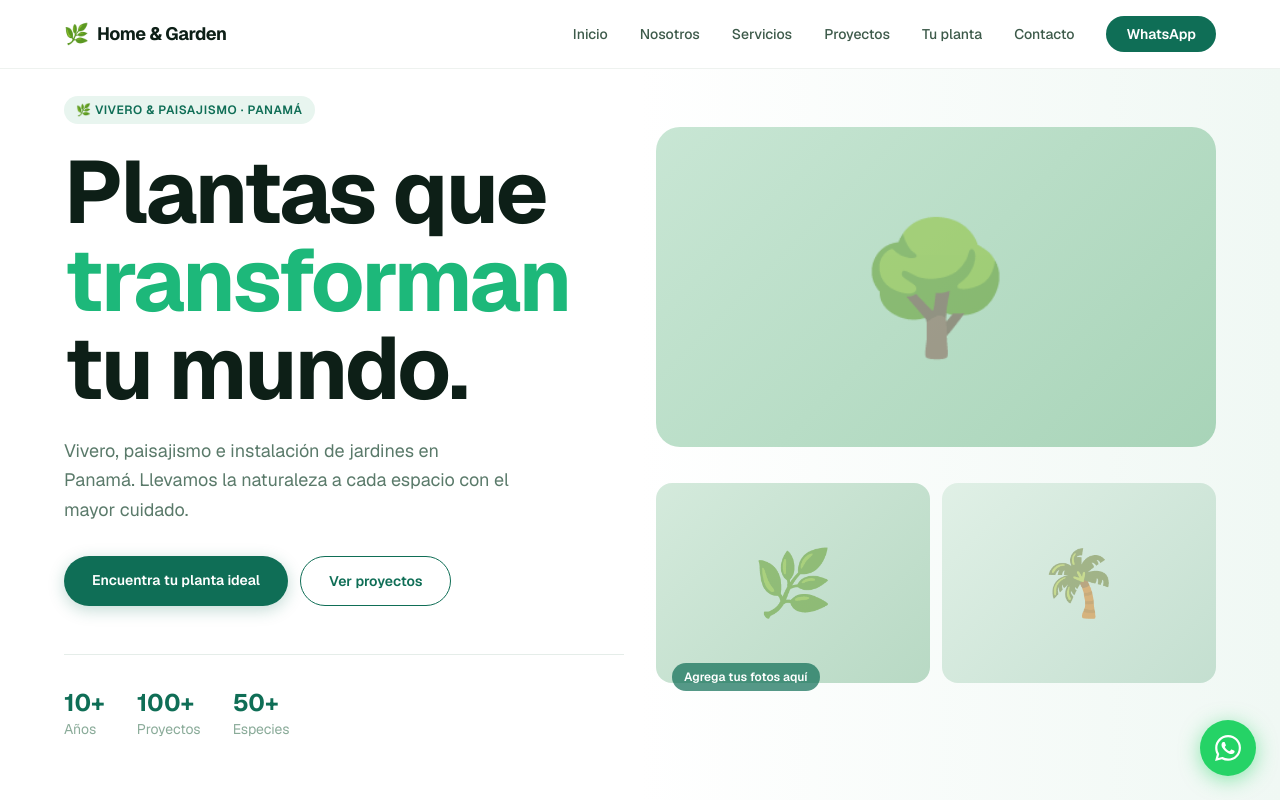
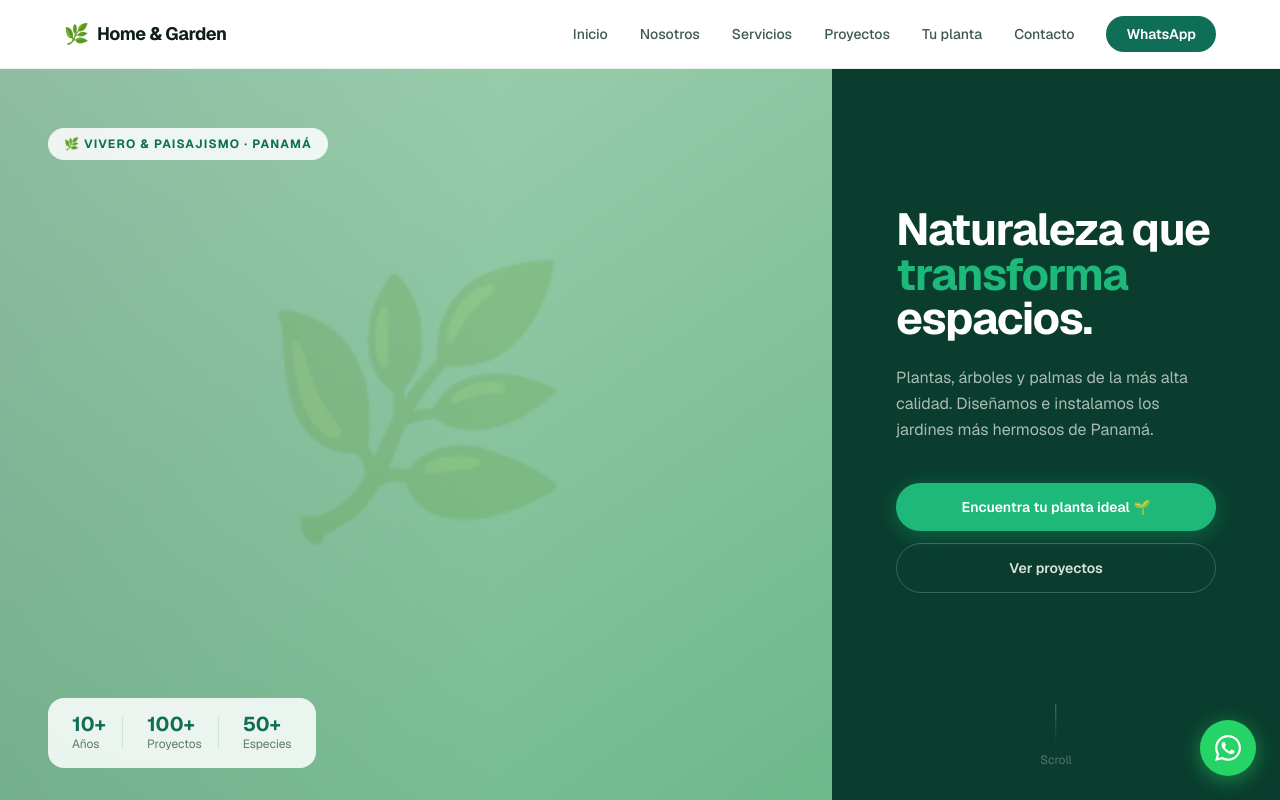
Before and after one commit to DianaMora96/-home-garden-web, a Next.js app: page / in a window 1280 px wide. Shown: the top 800 px of the page. Built offline with nearby package versions, Linux system fonts and the light colour scheme.

Commit message:
feat: hero layout estilo Costa Farms — foto izquierda 65%, panel verde derecha 35%

```diff
--- a/components/Hero.tsx
+++ b/components/Hero.tsx
@@ -2,98 +2,126 @@
 
 export default function Hero() {
   return (
-    <section id="inicio" className="relative min-h-screen flex items-center overflow-hidden bg-white">
-      {/* Left content */}
-      <div className="relative z-10 w-full max-w-7xl mx-auto px-8 md:px-16 grid md:grid-cols-2 gap-8 items-center pt-24 pb-16">
-        <div>
+    <section id="inicio" className="relative min-h-screen flex overflow-hidden" style={{ background: '#f4faf7' }}>
+
+      {/* LEFT — Photo (takes ~65% width) */}
+      <div className="relative w-full md:w-[65%] min-h-screen flex-shrink-0">
+        {/* Placeholder — reemplaza con tu foto real */}
+        <div
+          className="absolute inset-0 flex items-center justify-center"
+          style={{ background: 'linear-gradient(145deg, #a8d4b8, #6eb88a)' }}
+        >
+          <span style={{ fontSize: '16rem', opacity: 0.2 }}>🌿</span>
+        </div>
+
+        {/* Overlay sutil para legibilidad */}
+        <div className="absolute inset-0" style={{ background: 'linear-gradient(to right, rgba(10,61,46,0.15) 0%, transparent 60%)' }} />
+
+        {/* Badge flotante sobre la foto */}
+        <div className="absolute top-32 left-8 md:left-12">
           <div
-            className="inline-flex items-center gap-2 px-3 py-1.5 rounded-full text-xs font-semibold mb-6 tracking-wider uppercase"
-            style={{ background: '#e8f5ef', color: '#0f6e56' }}
+            className="inline-flex items-center gap-2 px-4 py-2 rounded-full text-xs font-bold tracking-widest uppercase"
+            style={{ background: 'rgba(255,255,255,0.85)', color: '#0f6e56', backdropFilter: 'blur(8px)' }}
           >
             🌿 Vivero & Paisajismo · Panamá
           </div>
+        </div>
 
+        {/* Stats flotantes abajo a la izquierda */}
+        <div
+          className="absolute bottom-8 left-8 md:left-12 flex gap-6 px-6 py-4 rounded-2xl"
+          style={{ background: 'rgba(255,255,255,0.85)', backdropFilter: 'blur(12px)' }}
+        >
+          {[
+            { number: '10+', label: 'Años' },
+            { number: '100+', label: 'Proyectos' },
+            { number: '50+', label: 'Especies' },
+          ].map((s, i) => (
+            <div key={s.label} className="flex items-center gap-4">
+              <div>
+                <div className="font-bold text-xl leading-none" style={{ color: '#0f6e56' }}>{s.number}</div>
+                <div className="text-xs mt-0.5" style={{ color: '#5a7a6a' }}>{s.label}</div>
+              </div>
+              {i < 2 && <div className="w-px h-8" style={{ background: '#c8e6d4' }} />}
+            </div>
+          ))}
+        </div>
+      </div>
+
+      {/* RIGHT — Content panel */}
+      <div
+        className="hidden md:flex flex-col justify-center px-12 lg:px-16 w-[35%] flex-shrink-0 relative z-10"
+        style={{ background: '#0a3d2e', minHeight: '100vh' }}
+      >
+        <div>
           <h1
-            className="font-bold leading-none mb-6"
-            style={{ fontSize: 'clamp(3rem, 7vw, 5.5rem)', color: '#0d1f17', letterSpacing: '-0.03em' }}
+            className="font-bold leading-none mb-6 text-white"
+            style={{ fontSize: 'clamp(2.2rem, 3.5vw, 3.2rem)', letterSpacing: '-0.03em' }}
           >
-            Plantas que
+            Naturaleza que
             <br />
-            <span style={{ color: '#1db87a' }}>transforman</span>
+            <span style={{ color: '#1db87a' }}>transforma</span>
             <br />
-            tu mundo.
+            espacios.
           </h1>
 
-          <p className="text-lg leading-relaxed mb-8 max-w-md" style={{ color: '#5a7a6a' }}>
-            Vivero, paisajismo e instalación de jardines en Panamá.
-            Llevamos la naturaleza a cada espacio con el mayor cuidado.
+          <p className="text-base leading-relaxed mb-10" style={{ color: 'rgba(255,255,255,0.65)', maxWidth: 300 }}>
+            Plantas, árboles y palmas de la más alta calidad. Diseñamos e instalamos los jardines más hermosos de Panamá.
           </p>
 
-          <div className="flex flex-wrap gap-3">
+          <div className="flex flex-col gap-3">
             <a
               href="#test"
-              className="px-7 py-3.5 rounded-full font-semibold text-white text-sm transition-all hover:scale-105 hover:shadow-lg"
-              style={{ background: '#0f6e56', boxShadow: '0 4px 16px rgba(15,110,86,0.25)' }}
+              className="px-6 py-3.5 rounded-full font-semibold text-white text-sm transition-all hover:scale-105 text-center"
+              style={{ background: '#1db87a', boxShadow: '0 4px 20px rgba(29,184,122,0.35)' }}
             >
-              Encuentra tu planta ideal
+              Encuentra tu planta ideal 🌱
             </a>
             <a
               href="#proyectos"
-              className="px-7 py-3.5 rounded-full font-semibold text-sm transition-all hover:scale-105 border"
-              style={{ color: '#0f6e56', borderColor: '#0f6e56', background: 'white' }}
+              className="px-6 py-3.5 rounded-full font-semibold text-sm transition-all hover:scale-105 text-center"
+              style={{ border: '1.5px solid rgba(255,255,255,0.2)', color: 'rgba(255,255,255,0.85)' }}
             >
               Ver proyectos
             </a>
           </div>
-
-          {/* Stats */}
-          <div className="flex gap-8 mt-12 pt-8" style={{ borderTop: '1px solid #e5ede9' }}>
-            {[
-              { number: '10+', label: 'Años' },
-              { number: '100+', label: 'Proyectos' },
-              { number: '50+', label: 'Especies' },
-            ].map((s) => (
-              <div key={s.label}>
-                <div className="text-2xl font-bold" style={{ color: '#0f6e56' }}>{s.number}</div>
-                <div className="text-sm" style={{ color: '#8aab99' }}>{s.label}</div>
-              </div>
-            ))}
-          </div>
         </div>
 
-        {/* Right — photo mosaic */}
-        <div className="relative hidden md:grid grid-cols-2 gap-3 h-[580px]">
-          {/* Main photo */}
+        {/* Scroll indicator */}
+        <div className="absolute bottom-8 left-1/2 -translate-x-1/2 flex flex-col items-center gap-2">
+          <div className="w-px h-10 bg-gradient-to-b" style={{ background: 'linear-gradient(to bottom, rgba(255,255,255,0.3), transparent)' }} />
+          <span className="text-xs" style={{ color: 'rgba(255,255,255,0.3)' }}>Scroll</span>
+        </div>
+      </div>
+
+      {/* Mobile: stacked layout */}
+      <div className="md:hidden absolute inset-0 flex flex-col justify-end pb-12 px-6 z-10">
+        <div
+          className="rounded-3xl p-7"
+          style={{ background: 'rgba(10,61,46,0.92)', backdropFilter: 'blur(12px)' }}
+        >
           <div
-            className="col-span-2 rounded-3xl overflow-hidden flex items-center justify-center"
-            style={{ background: 'linear-gradient(135deg, #c8e6d4, #a8d4b8)', height: 320 }}
+            className="inline-flex items-center gap-2 px-3 py-1.5 rounded-full text-xs font-bold tracking-widest uppercase mb-4"
+            style={{ background: 'rgba(29,184,122,0.2)', color: '#1db87a' }}
           >
-            <span style={{ fontSize: '8rem', opacity: 0.5 }}>🌳</span>
-            <div className="absolute bottom-4 left-4 px-3 py-1.5 rounded-full text-xs font-semibold text-white" style={{ background: 'rgba(15,110,86,0.7)' }}>
-              Agrega tus fotos aquí
-            </div>
+            🌿 Vivero & Paisajismo
           </div>
-          {/* Small photos */}
-          <div
-            className="rounded-2xl overflow-hidden flex items-center justify-center"
-            style={{ background: 'linear-gradient(135deg, #d4eadc, #b8d9c4)', height: 200 }}
-          >
-            <span style={{ fontSize: '4rem', opacity: 0.5 }}>🌿</span>
-          </div>
-          <div
-            className="rounded-2xl overflow-hidden flex items-center justify-center"
-            style={{ background: 'linear-gradient(135deg, #e0f0e6, #c4dfd0)', height: 200 }}
-          >
-            <span style={{ fontSize: '4rem', opacity: 0.5 }}>🌴</span>
+          <h1 className="text-3xl font-bold text-white mb-3 leading-tight" style={{ letterSpacing: '-0.02em' }}>
+            Naturaleza que <span style={{ color: '#1db87a' }}>transforma</span> espacios.
+          </h1>
+          <p className="text-sm mb-6" style={{ color: 'rgba(255,255,255,0.65)' }}>
+            Vivero, instalaciones y mantenimiento en Panamá.
+          </p>
+          <div className="flex gap-3">
+            <a href="#test" className="flex-1 py-3 rounded-full font-semibold text-white text-sm text-center" style={{ background: '#1db87a' }}>
+              Tu planta ideal
+            </a>
+            <a href="#proyectos" className="flex-1 py-3 rounded-full font-semibold text-sm text-center" style={{ border: '1.5px solid rgba(255,255,255,0.25)', color: 'white' }}>
+              Proyectos
+            </a>
           </div>
         </div>
       </div>
-
-      {/* Background accent */}
-      <div
-        className="absolute right-0 top-0 h-full w-1/2 pointer-events-none hidden md:block"
-        style={{ background: 'linear-gradient(to left, #f0f8f4, transparent)', zIndex: 0 }}
-      />
     </section>
   );
 }
```
